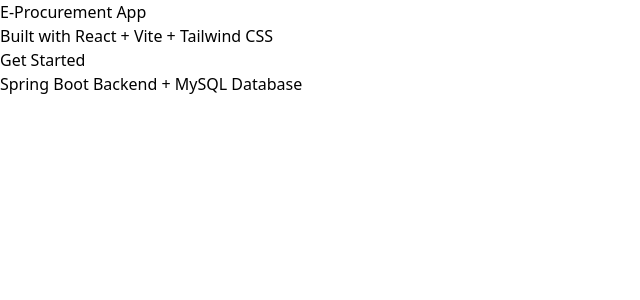
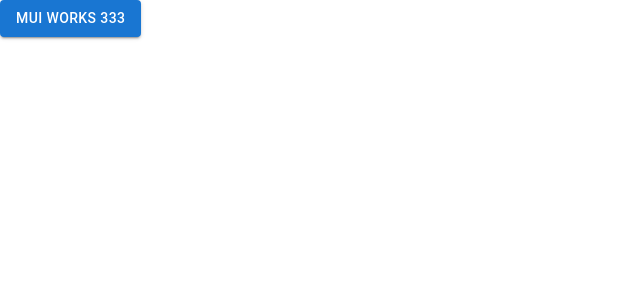
Before and after one commit to Tamasha-Ab/E-procurement-app, a React (Vite) app: page / in a window 1280 px wide. Shown: the top 300 px of the page, without its empty margins (0-640 px from the left). Built offline with nearby package versions, Linux system fonts and the light colour scheme.

Commit message:
integrate MUI components

```diff
--- a/package.json
+++ b/package.json
@@ -10,6 +10,9 @@
     "preview": "vite preview"
   },
   "dependencies": {
+    "@emotion/react": "^11.14.0",
+    "@emotion/styled": "^11.14.1",
+    "@mui/material": "^7.3.7",
     "react": "^19.2.0",
     "react-dom": "^19.2.0"
   },
--- a/src/App.jsx
+++ b/src/App.jsx
@@ -1,23 +1,35 @@
+// function App() {
+//   return (
+//     <div className="min-h-screen bg-gradient-to-br from-blue-500 to-purple-600 flex items-center justify-center p-4">
+//       <div className="bg-white p-8 rounded-xl shadow-2xl max-w-md w-full">
+//         <h1 className="text-4xl font-bold text-gray-800 mb-4 text-center">
+//           E-Procurement App
+//         </h1>
+//         <p className="text-gray-600 mb-6 text-center">
+//           Built with React + Vite + Tailwind CSS
+//         </p>
+//         <button className="w-full bg-blue-600 text-white px-6 py-3 rounded-lg hover:bg-blue-700 transition-colors font-semibold shadow-md hover:shadow-lg">
+//           Get Started
+//         </button>
+
+//         <div className="mt-6 pt-6 border-t border-gray-200">
+//           <p className="text-sm text-gray-500 text-center">
+//             Spring Boot Backend + MySQL Database
+//           </p>
+//         </div>
+//       </div>
+//     </div>
+//   );
+// }
+
+// export default App;
+
+import { Button } from "@mui/material";
+
 function App() {
   return (
-    <div className="min-h-screen bg-gradient-to-br from-blue-500 to-purple-600 flex items-center justify-center p-4">
-      <div className="bg-white p-8 rounded-xl shadow-2xl max-w-md w-full">
-        <h1 className="text-4xl font-bold text-gray-800 mb-4 text-center">
-          E-Procurement App
-        </h1>
-        <p className="text-gray-600 mb-6 text-center">
-          Built with React + Vite + Tailwind CSS
-        </p>
-        <button className="w-full bg-blue-600 text-white px-6 py-3 rounded-lg hover:bg-blue-700 transition-colors font-semibold shadow-md hover:shadow-lg">
-          Get Started
-        </button>
-
-        <div className="mt-6 pt-6 border-t border-gray-200">
-          <p className="text-sm text-gray-500 text-center">
-            Spring Boot Backend + MySQL Database
-          </p>
-        </div>
-      </div>
+    <div>
+      <Button variant="contained">MUI Works 333</Button>
     </div>
   );
 }
```
Also changed, not shown: 1 other file (tests, documents, lock files or other folders).
